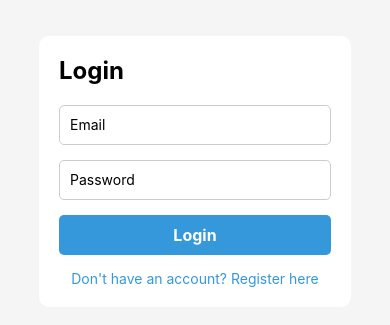
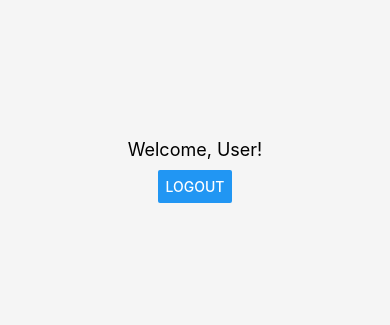
Before and after one commit to arulabdulaziz/basic-rn-otp, a React Native app: screen /MainPage in a window 390 px wide. Shown: the part 251-576 px from the top of the page. Built offline with nearby package versions, Linux system fonts and the light colour scheme.

Commit message:
init main page and otp page

```diff
--- a/App.js
+++ b/App.js
@@ -1,9 +1,10 @@
-import { StatusBar } from "expo-status-bar";
-import { StyleSheet, Text, View } from "react-native";
 import { NavigationContainer } from "@react-navigation/native";
 import { createStackNavigator } from "@react-navigation/stack";
+
 import Register from "./src/screens/Register";
 import Login from "./src/screens/Login";
+import OtpInput from "./src/screens/OtpInput";
+import MainPage from "./src/screens/MainPage";
 
 export default function App() {
   const Stack = createStackNavigator();
@@ -16,10 +17,16 @@ export default function App() {
     <NavigationContainer>
       <Stack.Navigator>
         <Stack.Screen
-          name="Login"
-          component={Login}
+          name="MainPage"
+          component={MainPage}
           options={optionScreens}
         />
+        <Stack.Screen
+          name="OtpInput"
+          component={OtpInput}
+          options={optionScreens}
+        />
+        <Stack.Screen name="Login" component={Login} options={optionScreens} />
         <Stack.Screen
           name="Register"
           component={Register}
--- /dev/null
+++ b/src/components/Container/Container.js
@@ -0,0 +1,21 @@
+import { StyleSheet, Text, View } from 'react-native'
+import React from 'react'
+
+const Container = (props) => {
+  return (
+    <View style={styles.container}>
+      {props.children}
+    </View>
+  )
+}
+
+export default Container
+
+const styles = StyleSheet.create({
+  container: {
+    flex: 1,
+    justifyContent: "center",
+    alignItems: "center",
+    backgroundColor: "#f5f5f5",
+  },
+})
--- /dev/null
+++ b/src/components/Container/index.js
@@ -0,0 +1 @@
+export { default } from "./Container";
--- /dev/null
+++ b/src/components/index.js
@@ -0,0 +1,5 @@
+import Container from "./Container";
+
+export {
+  Container,
+};
--- a/src/screens/Login/Login.js
+++ b/src/screens/Login/Login.js
@@ -3,11 +3,11 @@ import {
   View,
   Text,
   TextInput,
-  Button,
   StyleSheet,
   TouchableOpacity,
 } from "react-native";
 
+import { Container } from "../../components";
 import { validateEmailUtils, validatePasswordUtils } from "../../utils";
 
 const LoginScreen = ({ navigation }) => {
@@ -32,7 +32,7 @@ const LoginScreen = ({ navigation }) => {
   const disabled = (emailError || !email) && (passwordError || !password);
 
   return (
-    <View style={styles.container}>
+    <Container>
       <View style={styles.formContainer}>
         <Text style={styles.titleText}>Login</Text>
         <TextInput
@@ -67,17 +67,11 @@ const LoginScreen = ({ navigation }) => {
           </Text>
         </TouchableOpacity>
       </View>
-    </View>
+    </Container>
   );
 };
 
 const styles = StyleSheet.create({
-  container: {
-    flex: 1,
-    justifyContent: "center",
-    alignItems: "center",
-    backgroundColor: "#f5f5f5",
-  },
   formContainer: {
     width: "80%",
     padding: 20,
--- /dev/null
+++ b/src/screens/MainPage/MainPage.js
@@ -0,0 +1,27 @@
+import { StyleSheet, Text, View, Button } from "react-native";
+import React from "react";
+
+import { Container } from "../../components";
+
+const MainPage = () => {
+  return (
+    <Container>
+      <View style={styles.loggedContainer}>
+        <Text style={styles.welcomeText}>Welcome, User!</Text>
+        <Button title="Logout" onPress={() => {}} />
+      </View>
+    </Container>
+  );
+};
+
+export default MainPage;
+
+const styles = StyleSheet.create({
+  loggedContainer: {
+    alignItems: "center",
+  },
+  welcomeText: {
+    fontSize: 18,
+    marginBottom: 10,
+  },
+});
--- /dev/null
+++ b/src/screens/MainPage/index.js
@@ -0,0 +1 @@
+export { default } from "./MainPage";
--- /dev/null
+++ b/src/screens/OtpInput/OtpInput.js
@@ -0,0 +1,12 @@
+import { View, Text } from 'react-native'
+import React from 'react'
+
+const OtpInput = () => {
+  return (
+    <View>
+      <Text>OtpInput</Text>
+    </View>
+  )
+}
+
+export default OtpInput
--- /dev/null
+++ b/src/screens/OtpInput/index.js
@@ -0,0 +1 @@
+export { default } from "./OtpInput";
--- a/src/screens/Register/Register.js
+++ b/src/screens/Register/Register.js
@@ -8,6 +8,7 @@ import {
   TouchableOpacity,
 } from "react-native";
 
+import { Container } from "../../components";
 import { validateEmailUtils, validatePasswordUtils } from "../../utils";
 
 const RegisterScreen = ({ navigation }) => {
@@ -18,7 +19,8 @@ const RegisterScreen = ({ navigation }) => {
 
   const validateEmail = () => validateEmailUtils(email, setEmailError);
 
-  const validatePassword = () => validatePasswordUtils(password, setPasswordError);
+  const validatePassword = () =>
+    validatePasswordUtils(password, setPasswordError);
 
   const handleRegister = () => {
     // In a real-world scenario, you would perform registration logic here.
@@ -32,7 +34,7 @@ const RegisterScreen = ({ navigation }) => {
   const disabled = (emailError || !email) && (passwordError || !password);
 
   return (
-    <View style={styles.container}>
+    <Container>
       <View style={styles.formContainer}>
         <Text style={styles.titleText}>Register</Text>
         <TextInput
@@ -67,17 +69,11 @@ const RegisterScreen = ({ navigation }) => {
           </Text>
         </TouchableOpacity>
       </View>
-    </View>
+    </Container>
   );
 };
 
 const styles = StyleSheet.create({
-  container: {
-    flex: 1,
-    justifyContent: "center",
-    alignItems: "center",
-    backgroundColor: "#f5f5f5",
-  },
   formContainer: {
     width: "80%",
     padding: 20,
```
